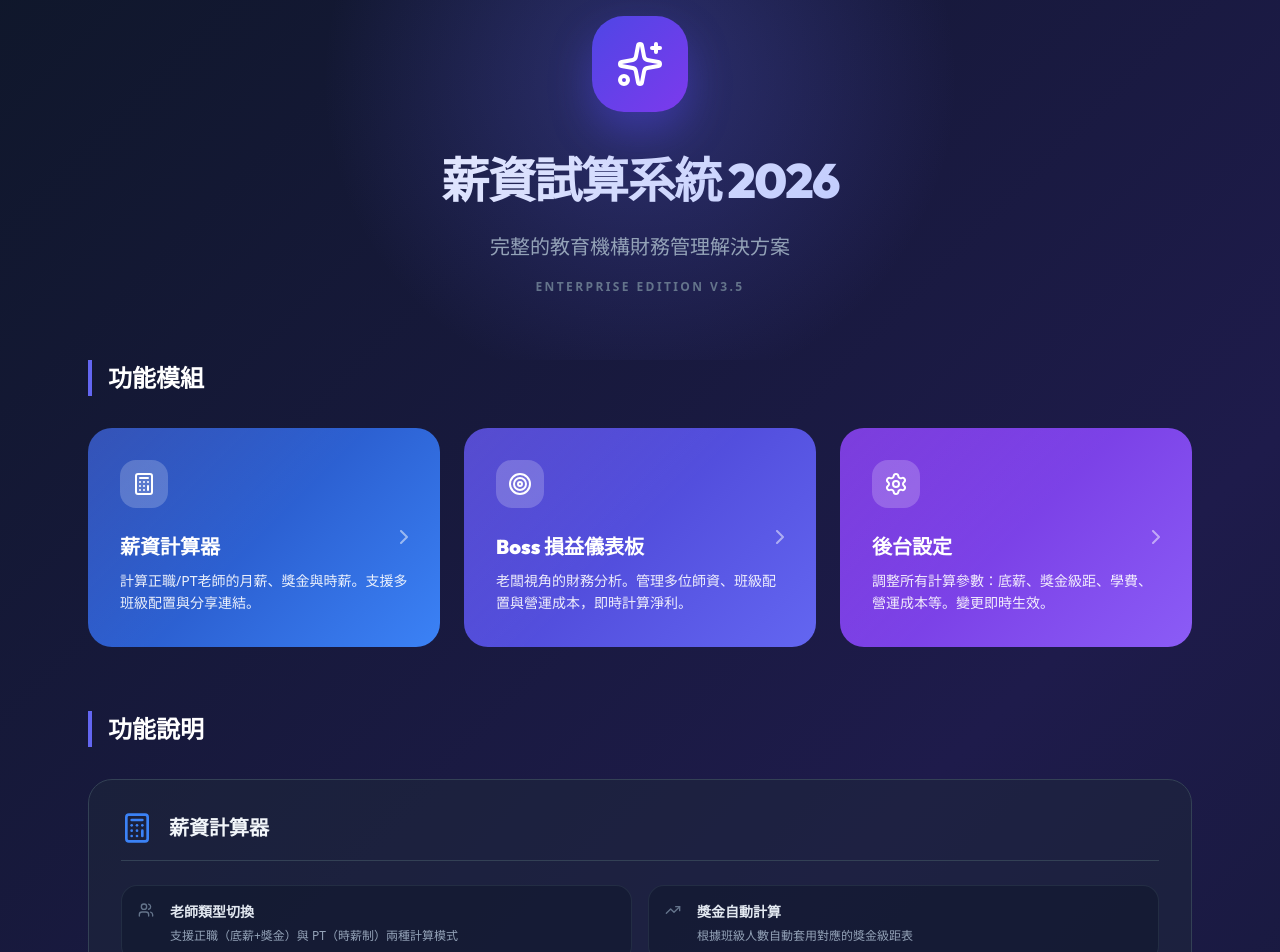
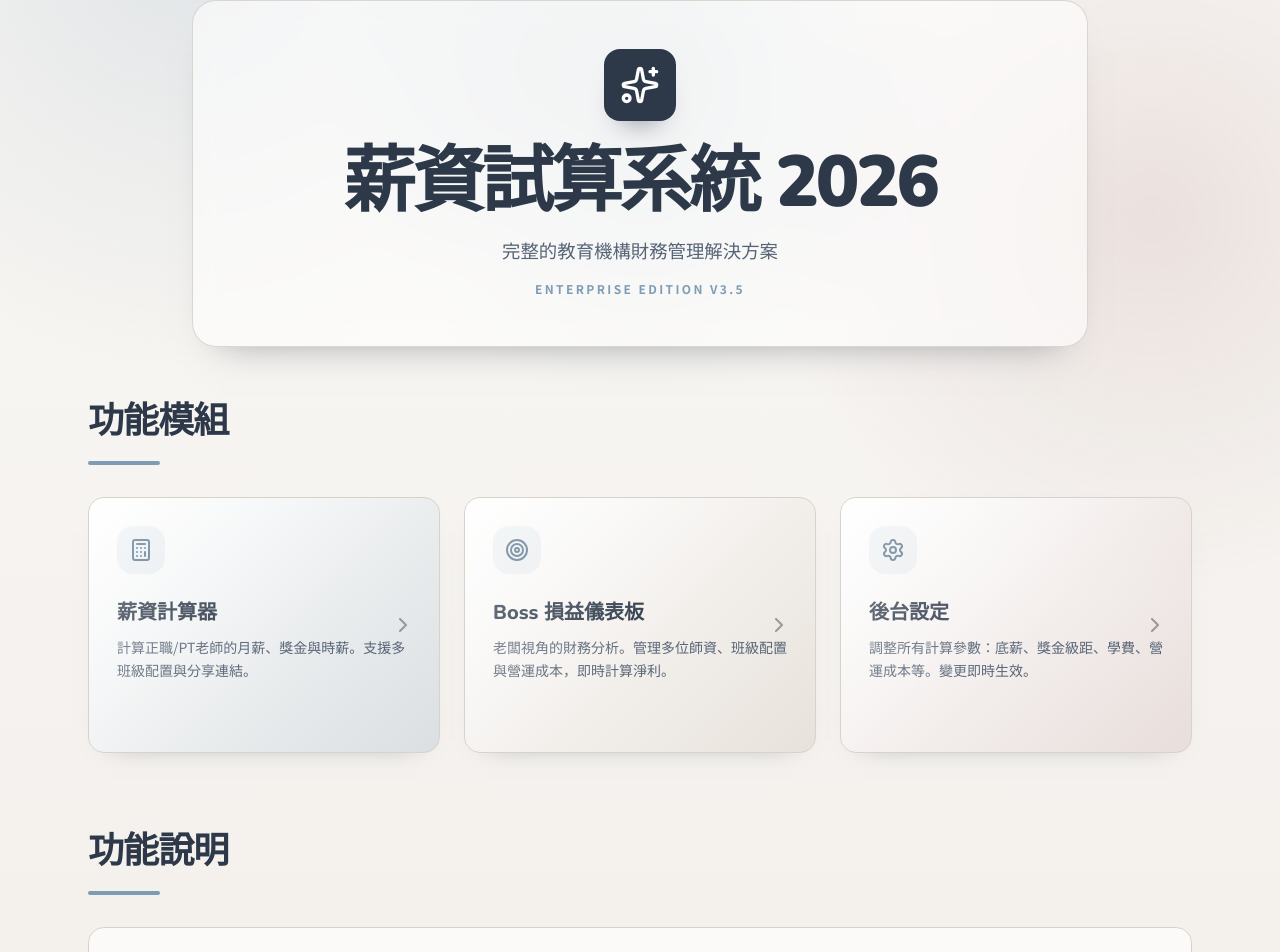
Before and after one commit to ting07081010-ui/salary-calculator-2026, a React (Vite) app: page / in a window 1280 px wide. Shown: the part 80-1032 px from the top of the page. Built offline with nearby package versions, Linux system fonts and the light colour scheme.

Commit message:
style: align salary calculator with moosie theme
Amp-Thread-ID: https://ampcode.com/threads/T-019e2641-caed-7393-9748-067acb42b086
Co-authored-by: Amp <amp@ampcode.com>

```diff
--- a/src/components/home/HomePage.css
+++ b/src/components/home/HomePage.css
@@ -4,15 +4,18 @@
 
 .home-container {
     min-height: 100vh;
-    background: linear-gradient(135deg, #0f172a 0%, #1e1b4b 50%, #0f172a 100%);
-    color: #f1f5f9;
-    font-family: system-ui, -apple-system, BlinkMacSystemFont, 'Segoe UI', Roboto, sans-serif;
+    background:
+        radial-gradient(circle at 15% 0%, rgba(126, 156, 180, 0.2), transparent 28rem),
+        radial-gradient(circle at 90% 12%, rgba(140, 79, 79, 0.12), transparent 24rem),
+        linear-gradient(180deg, #f9f7f4 0%, #f3f0ec 48%, #eee8df 100%);
+    color: #2d3949;
+    font-family: var(--font-sans, 'Noto Sans TC', 'Nunito', system-ui, sans-serif);
 }
 
 /* === Hero === */
 .home-hero {
     position: relative;
-    padding: 6rem 2rem 4rem;
+    padding: 5rem 1.5rem 3rem;
     text-align: center;
     overflow: hidden;
 }
@@ -24,51 +27,58 @@
     transform: translateX(-50%);
     width: 40rem;
     height: 40rem;
-    background: radial-gradient(circle, rgba(99, 102, 241, 0.3) 0%, transparent 70%);
+    background: radial-gradient(circle, rgba(126, 156, 180, 0.22) 0%, transparent 70%);
     pointer-events: none;
 }
 
 .home-hero-content {
     position: relative;
     z-index: 10;
+    max-width: 56rem;
+    margin: 0 auto;
+    padding: 3rem 1.5rem;
+    background: rgba(255, 255, 255, 0.58);
+    border: 1px solid rgba(217, 210, 201, 0.9);
+    border-radius: 1.5rem;
+    box-shadow: 0 22px 36px -28px rgba(45, 57, 73, 0.5);
+    backdrop-filter: blur(12px);
 }
 
 .home-logo {
     display: inline-flex;
-    padding: 1.5rem;
-    background: linear-gradient(135deg, #4f46e5, #7c3aed);
-    border-radius: 2rem;
-    margin-bottom: 2rem;
-    box-shadow: 0 20px 40px rgba(79, 70, 229, 0.4);
+    padding: 1rem;
+    background: #2d3949;
+    border-radius: 1rem;
+    margin-bottom: 1.5rem;
+    box-shadow: 0 18px 28px -18px rgba(45, 57, 73, 0.6);
 }
 
 .home-logo-icon {
-    width: 3rem;
-    height: 3rem;
+    width: 2.5rem;
+    height: 2.5rem;
     color: white;
 }
 
 .home-title {
-    font-size: 3rem;
+    font-size: clamp(2.4rem, 7vw, 4.5rem);
     font-weight: 900;
-    letter-spacing: -0.03em;
+    letter-spacing: -0.04em;
     margin-bottom: 1rem;
-    background: linear-gradient(135deg, #fff 0%, #a5b4fc 100%);
-    -webkit-background-clip: text;
-    -webkit-text-fill-color: transparent;
-    background-clip: text;
+    color: #2d3949;
+    line-height: 1.05;
 }
 
 .home-subtitle {
-    font-size: 1.25rem;
-    color: #94a3b8;
-    margin-bottom: 1rem;
+    max-width: 38rem;
+    margin: 0 auto 1rem;
+    font-size: 1.15rem;
+    color: #576475;
 }
 
 .home-version {
     font-size: 0.75rem;
     font-weight: 700;
-    color: #64748b;
+    color: #7e9cb4;
     text-transform: uppercase;
     letter-spacing: 0.2em;
 }
@@ -77,21 +87,32 @@
 .home-main {
     max-width: 72rem;
     margin: 0 auto;
-    padding: 0 1.5rem 4rem;
+    padding: 0 1.5rem 4.5rem;
 }
 
 .home-section-title {
-    font-size: 1.5rem;
+    font-size: clamp(1.6rem, 3vw, 2.25rem);
     font-weight: 800;
-    color: white;
+    color: #2d3949;
     margin-bottom: 2rem;
-    padding-left: 1rem;
-    border-left: 4px solid #6366f1;
+    padding-left: 0;
+    border-left: 0;
+    letter-spacing: -0.025em;
+}
+
+.home-section-title::after {
+    content: '';
+    display: block;
+    width: 4.5rem;
+    height: 0.25rem;
+    margin-top: 0.75rem;
+    border-radius: 9999px;
+    background: #7e9cb4;
 }
 
 /* === Navigation Cards === */
 .home-nav-section {
-    margin-bottom: 4rem;
+    margin-bottom: 4.5rem;
 }
 
 .home-nav-grid {
@@ -108,47 +129,51 @@
 .home-nav-card {
     display: flex;
     flex-direction: column;
-    padding: 2rem;
-    border-radius: 1.5rem;
+    min-height: 16rem;
+    padding: 1.75rem;
+    border-radius: 1rem;
     text-decoration: none;
-    color: white;
+    color: #2d3949;
     transition: all 0.3s;
     position: relative;
     overflow: hidden;
+    border: 1px solid #d9d2c9;
+    box-shadow: 0 12px 26px -24px rgba(45, 57, 73, 0.55);
 }
 
 .home-nav-card::before {
     content: '';
     position: absolute;
     inset: 0;
-    background: linear-gradient(135deg, rgba(255, 255, 255, 0.1) 0%, transparent 50%);
+    background: linear-gradient(135deg, rgba(255, 255, 255, 0.42) 0%, transparent 58%);
     pointer-events: none;
 }
 
 .home-nav-card:hover {
     transform: translateY(-4px);
-    box-shadow: 0 20px 40px rgba(0, 0, 0, 0.3);
+    box-shadow: 0 22px 34px -24px rgba(45, 57, 73, 0.62);
 }
 
 .home-nav-card.card-blue {
-    background: linear-gradient(135deg, #1e40af, #3b82f6);
+    background: linear-gradient(135deg, #ffffff 0%, rgba(126, 156, 180, 0.22) 100%);
 }
 
 .home-nav-card.card-indigo {
-    background: linear-gradient(135deg, #4338ca, #6366f1);
+    background: linear-gradient(135deg, #ffffff 0%, rgba(231, 225, 218, 0.95) 100%);
 }
 
 .home-nav-card.card-purple {
-    background: linear-gradient(135deg, #6d28d9, #8b5cf6);
+    background: linear-gradient(135deg, #ffffff 0%, rgba(140, 79, 79, 0.12) 100%);
 }
 
 .home-nav-icon {
     width: 3rem;
     height: 3rem;
     padding: 0.75rem;
-    background: rgba(255, 255, 255, 0.2);
+    background: rgba(126, 156, 180, 0.12);
     border-radius: 1rem;
     margin-bottom: 1.5rem;
+    color: #536f89;
 }
 
 .home-nav-icon svg {
@@ -160,11 +185,12 @@
     font-size: 1.25rem;
     font-weight: 800;
     margin-bottom: 0.5rem;
+    color: #2d3949;
 }
 
 .home-nav-content p {
     font-size: 0.875rem;
-    opacity: 0.9;
+    color: #576475;
     line-height: 1.6;
     flex: 1;
 }
@@ -176,7 +202,7 @@
     transform: translateY(-50%);
     width: 1.5rem;
     height: 1.5rem;
-    opacity: 0.5;
+    opacity: 0.45;
     transition: all 0.3s;
 }
 
@@ -191,11 +217,13 @@
 }
 
 .home-feature-block {
-    background: rgba(30, 41, 59, 0.5);
-    border: 1px solid #334155;
-    border-radius: 1.5rem;
-    padding: 2rem;
+    background: rgba(255, 255, 255, 0.66);
+    border: 1px solid #d9d2c9;
+    border-radius: 1rem;
+    padding: 1.5rem;
     margin-bottom: 1.5rem;
+    box-shadow: 0 10px 22px -24px rgba(45, 57, 73, 0.45);
+    backdrop-filter: blur(10px);
 }
 
 .home-feature-header {
@@ -204,7 +232,7 @@
     gap: 1rem;
     margin-bottom: 1.5rem;
     padding-bottom: 1rem;
-    border-bottom: 1px solid #334155;
+    border-bottom: 1px solid #d9d2c9;
 }
 
 .home-feature-icon {
@@ -215,6 +243,7 @@
 .home-feature-header h3 {
     font-size: 1.25rem;
     font-weight: 800;
+    color: #2d3949;
 }
 
 .home-feature-grid {
@@ -232,26 +261,26 @@
     display: flex;
     gap: 1rem;
     padding: 1rem;
-    background: rgba(15, 23, 42, 0.5);
+    background: rgba(243, 240, 236, 0.78);
     border-radius: 1rem;
-    border: 1px solid rgba(51, 65, 85, 0.5);
+    border: 1px solid rgba(217, 210, 201, 0.8);
 }
 
 .home-feature-item svg {
     flex-shrink: 0;
-    color: #64748b;
+    color: #7e9cb4;
 }
 
 .home-feature-item h4 {
     font-size: 0.875rem;
     font-weight: 700;
-    color: #e2e8f0;
+    color: #2d3949;
     margin-bottom: 0.25rem;
 }
 
 .home-feature-item p {
     font-size: 0.75rem;
-    color: #94a3b8;
+    color: #576475;
     line-height: 1.5;
 }
 
@@ -275,8 +304,8 @@
     display: flex;
     gap: 1rem;
     padding: 1.5rem;
-    background: rgba(30, 41, 59, 0.3);
-    border: 1px solid #334155;
+    background: rgba(255, 255, 255, 0.66);
+    border: 1px solid #d9d2c9;
     border-radius: 1rem;
 }
 
@@ -286,22 +315,24 @@
     display: flex;
     align-items: center;
     justify-content: center;
-    background: linear-gradient(135deg, #4f46e5, #7c3aed);
+    background: #2d3949;
     border-radius: 0.75rem;
     font-size: 1.25rem;
     font-weight: 900;
     flex-shrink: 0;
+    color: white;
 }
 
 .home-step-content h4 {
     font-size: 1rem;
     font-weight: 700;
     margin-bottom: 0.25rem;
+    color: #2d3949;
 }
 
 .home-step-content p {
     font-size: 0.875rem;
-    color: #94a3b8;
+    color: #576475;
     line-height: 1.5;
 }
 
@@ -309,25 +340,25 @@
 .home-footer {
     text-align: center;
     padding: 2rem;
-    border-top: 1px solid #1e293b;
+    border-top: 1px solid #d9d2c9;
 }
 
 .home-footer span {
     font-size: 0.75rem;
-    color: #64748b;
+    color: #8390a0;
     text-transform: uppercase;
     letter-spacing: 0.1em;
 }
 
 /* === Utilities === */
 .text-blue {
-    color: #3b82f6;
+    color: #7e9cb4;
 }
 
 .text-indigo {
-    color: #6366f1;
+    color: #536f89;
 }
 
 .text-purple {
-    color: #8b5cf6;
+    color: #8c4f4f;
 }
--- a/src/index.css
+++ b/src/index.css
@@ -3,40 +3,42 @@
  * 使用 CSS 變數與模組化設計
  */
 
+@import url('https://fonts.googleapis.com/css2?family=Noto+Sans+TC:wght@400;500;700;900&family=Nunito:wght@600;700;800;900&display=swap');
+
 /* === CSS 變數 === */
 :root {
   /* 色彩系統 */
-  --color-slate-50: #f8fafc;
-  --color-slate-100: #f1f5f9;
-  --color-slate-200: #e2e8f0;
-  --color-slate-300: #cbd5e1;
-  --color-slate-400: #94a3b8;
-  --color-slate-500: #64748b;
-  --color-slate-600: #475569;
-  --color-slate-700: #334155;
-  --color-slate-800: #1e293b;
-  --color-slate-900: #0f172a;
+  --color-slate-50: #f3f0ec;
+  --color-slate-100: #e7e1da;
+  --color-slate-200: #d9d2c9;
+  --color-slate-300: #c8bfb3;
+  --color-slate-400: #8390a0;
+  --color-slate-500: #576475;
+  --color-slate-600: #465467;
+  --color-slate-700: #2d3949;
+  --color-slate-800: #263241;
+  --color-slate-900: #1f2a38;
 
-  --color-indigo-50: rgba(238, 242, 255, 0.2);
-  --color-indigo-100: #e0e7ff;
-  --color-indigo-500: #6366f1;
-  --color-indigo-600: #4f46e5;
-  --color-indigo-700: #4338ca;
-  --color-indigo-800: #3730a3;
+  --color-indigo-50: rgba(126, 156, 180, 0.1);
+  --color-indigo-100: rgba(126, 156, 180, 0.24);
+  --color-indigo-500: #7e9cb4;
+  --color-indigo-600: #6f8fa9;
+  --color-indigo-700: #536f89;
+  --color-indigo-800: #2d3949;
 
-  --color-amber-50: rgba(255, 251, 235, 0.5);
-  --color-amber-100: #fef3c7;
-  --color-amber-200: #fde68a;
-  --color-amber-500: #f59e0b;
-  --color-amber-600: #d97706;
-  --color-amber-700: #b45309;
-  --color-amber-900: #78350f;
+  --color-amber-50: rgba(140, 79, 79, 0.08);
+  --color-amber-100: rgba(140, 79, 79, 0.18);
+  --color-amber-200: rgba(140, 79, 79, 0.3);
+  --color-amber-500: #a76662;
+  --color-amber-600: #8c4f4f;
+  --color-amber-700: #743f42;
+  --color-amber-900: #4e2d31;
 
-  --color-emerald-50: rgba(236, 253, 245, 0.2);
-  --color-emerald-100: #d1fae5;
-  --color-emerald-500: #10b981;
-  --color-emerald-600: #059669;
-  --color-emerald-700: #047857;
+  --color-emerald-50: rgba(126, 156, 180, 0.1);
+  --color-emerald-100: rgba(126, 156, 180, 0.24);
+  --color-emerald-500: #7e9cb4;
+  --color-emerald-600: #6f8fa9;
+  --color-emerald-700: #536f89;
 
   --color-rose-50: #fff1f2;
   --color-rose-500: #f43f5e;
@@ -55,20 +57,20 @@
   /* 圓角 */
   --radius-sm: 0.375rem;
   --radius-md: 0.5rem;
-  --radius-lg: 0.75rem;
-  --radius-xl: 1rem;
-  --radius-2xl: 1.5rem;
-  --radius-3xl: 2rem;
+  --radius-lg: 0.625rem;
+  --radius-xl: 0.75rem;
+  --radius-2xl: 1rem;
+  --radius-3xl: 1.5rem;
 
   /* 陰影 */
   --shadow-sm: 0 1px 2px 0 rgb(0 0 0 / 0.05);
-  --shadow-md: 0 4px 6px -1px rgb(0 0 0 / 0.1);
-  --shadow-lg: 0 10px 15px -3px rgb(0 0 0 / 0.1);
-  --shadow-xl: 0 20px 25px -5px rgb(0 0 0 / 0.1);
+  --shadow-md: 0 8px 18px -16px rgb(45 57 73 / 0.45);
+  --shadow-lg: 0 16px 30px -22px rgb(45 57 73 / 0.55);
+  --shadow-xl: 0 22px 36px -24px rgb(45 57 73 / 0.55);
 
   /* 字體 */
-  --font-sans: 'Inter', system-ui, -apple-system, BlinkMacSystemFont, 'Segoe UI', Roboto, sans-serif;
-  --font-display: 'Outfit', system-ui, -apple-system, sans-serif;
+  --font-sans: 'Noto Sans TC', 'Nunito', system-ui, -apple-system, BlinkMacSystemFont, 'Segoe UI', sans-serif;
+  --font-display: 'Nunito', 'Noto Sans TC', system-ui, -apple-system, sans-serif;
 }
 
 /* === 基礎樣式 === */
@@ -80,7 +82,9 @@
 
 body {
   font-family: var(--font-sans);
-  background-color: var(--color-slate-50);
+  background:
+    radial-gradient(circle at top left, rgba(126, 156, 180, 0.18), transparent 28rem),
+    linear-gradient(180deg, #f9f7f4 0%, var(--color-slate-50) 42%, #eee8df 100%);
   color: var(--color-slate-800);
   line-height: 1.5;
   -webkit-font-smoothing: antialiased;
@@ -99,6 +103,7 @@ h6 {
 .app-container {
   min-height: 100vh;
   padding-bottom: 5rem;
+  color: var(--color-slate-700);
 }
 
 @media (min-width: 640px) {
@@ -109,7 +114,9 @@ h6 {
 
 /* === 導覽列 === */
 .header {
-  background: white;
+  background: rgba(243, 240, 236, 0.88);
+  backdrop-filter: blur(16px);
+  -webkit-backdrop-filter: blur(16px);
   border-bottom: 1px solid var(--color-slate-200);
   position: sticky;
   top: 0;
@@ -118,9 +125,9 @@ h6 {
 }
 
 .header-content {
-  max-width: 56rem;
+  max-width: 72rem;
   margin: 0 auto;
-  padding: var(--spacing-3) var(--spacing-4);
+  padding: var(--spacing-3) var(--spacing-5);
   display: flex;
   flex-direction: column;
   gap: var(--spacing-3);
@@ -144,7 +151,7 @@ h6 {
 .header-title h1 {
   font-size: 1.125rem;
   font-weight: 900;
-  color: var(--color-slate-800);
+  color: var(--color-slate-700);
   letter-spacing: -0.025em;
 }
 
@@ -155,7 +162,7 @@ h6 {
 }
 
 .header-icon {
-  background: var(--color-indigo-600);
+  background: var(--color-slate-700);
   padding: var(--spacing-2);
   border-radius: var(--radius-lg);
   box-shadow: var(--shadow-md);
@@ -182,16 +189,16 @@ h6 {
 /* 模式切換 */
 .mode-toggle {
   display: flex;
-  background: var(--color-slate-100);
+  background: rgba(255, 255, 255, 0.62);
   padding: var(--spacing-1);
-  border-radius: var(--radius-xl);
+  border-radius: 9999px;
   border: 1px solid var(--color-slate-200);
   flex-shrink: 0;
 }
 
 .mode-btn {
   padding: var(--spacing-2) var(--spacing-3);
-  border-radius: var(--radius-lg);
+  border-radius: 9999px;
   font-size: 0.75rem;
   font-weight: 900;
   color: var(--color-slate-500);
@@ -229,9 +236,9 @@ h6 {
 
 .toolbar-btn {
   padding: var(--spacing-2);
-  background: white;
+  background: rgba(255, 255, 255, 0.78);
   border: 1px solid var(--color-slate-200);
-  border-radius: var(--radius-xl);
+  border-radius: 9999px;
   color: var(--color-slate-600);
   box-shadow: var(--shadow-sm);
   display: flex;
@@ -242,7 +249,8 @@ h6 {
 }
 
 .toolbar-btn:hover {
-  background: var(--color-slate-50);
+  background: white;
+  color: var(--color-slate-800);
 }
 
 .toolbar-btn-text {
@@ -259,9 +267,9 @@ h6 {
 
 /* === 主內容區 === */
 .main-content {
-  max-width: 56rem;
+  max-width: 72rem;
   margin: 0 auto;
-  padding: var(--spacing-6) var(--spacing-3);
+  padding: var(--spacing-8) var(--spacing-5);
   display: flex;
   flex-direction: column;
   gap: var(--spacing-6);
@@ -302,7 +310,8 @@ h6 {
 }
 
 .dashboard-card {
-  background: white;
+  background: rgba(255, 255, 255, 0.78);
+  backdrop-filter: blur(10px);
   padding: var(--spacing-5);
   border-radius: var(--radius-2xl);
   box-shadow: var(--shadow-sm);
@@ -319,7 +328,7 @@ h6 {
 .dashboard-label {
   font-size: 0.625rem;
   font-weight: 700;
-  color: var(--color-slate-400);
+  color: var(--color-slate-500);
   text-transform: uppercase;
   letter-spacing: 0.1em;
 }
@@ -334,7 +343,7 @@ h6 {
 .dashboard-number {
   font-size: 1.875rem;
   font-weight: 900;
-  color: var(--color-slate-700);
+  color: var(--color-slate-800);
 }
 
 @media (min-width: 640px) {
@@ -369,11 +378,11 @@ h6 {
 }
 
 .bg-indigo-gradient {
-  background: linear-gradient(to bottom right, var(--color-indigo-600), var(--color-indigo-800));
+  background: linear-gradient(135deg, var(--color-slate-700), var(--color-indigo-600));
 }
 
 .bg-amber-gradient {
-  background: linear-gradient(to bottom right, var(--color-amber-600), var(--color-amber-700));
+  background: linear-gradient(135deg, var(--color-amber-600), var(--color-slate-700));
 }
 
 .dashboard-highlight-content {
@@ -426,11 +435,12 @@ h6 {
   display: flex;
   justify-content: space-between;
   align-items: center;
-  padding: 0 var(--spacing-1);
+  gap: var(--spacing-4);
+  padding: 0;
 }
 
 .config-title {
-  font-size: 1rem;
+  font-size: 1.125rem;
   font-weight: 900;
   color: var(--color-slate-700);
   display: flex;
@@ -450,7 +460,7 @@ h6 {
 }
 
 .add-class-btn {
-  background: var(--color-slate-900);
+  background: var(--color-slate-700);
   color: white;
   padding: var(--spacing-2) var(--spacing-4);
   border-radius: var(--radius-xl);
@@ -473,7 +483,8 @@ h6 {
 }
 
 .add-class-btn:hover:not(:disabled) {
-  background: black;
+  background: var(--color-slate-900);
+  transform: translateY(-1px);
 }
 
 .add-class-btn:disabled {
@@ -581,7 +592,7 @@ h6 {
 .class-list {
   display: flex;
   flex-direction: column;
-  gap: var(--spacing-4);
+  gap: var(--spacing-5);
 }
 
 @media (min-width: 640px) {
@@ -592,7 +603,8 @@ h6 {
 
 /* === 班級卡片 === */
 .class-card {
-  background: white;
+  background: rgba(255, 255, 255, 0.82);
+  backdrop-filter: blur(10px);
   border-radius: var(--radius-2xl);
   padding: var(--spacing-5);
   box-shadow: var(--shadow-sm);
@@ -609,7 +621,8 @@ h6 {
 }
 
 .class-card:hover {
-  box-shadow: var(--shadow-md);
+  box-shadow: var(--shadow-lg);
+  transform: translateY(-1px);
 }
 
 .class-card-header {
@@ -636,7 +649,7 @@ h6 {
   width: 2.5rem;
   height: 2.5rem;
   border-radius: var(--radius-xl);
-  background: var(--color-slate-50);
+  background: rgba(126, 156, 180, 0.1);
   display: flex;
   align-items: center;
   justify-content: center;
@@ -672,7 +685,7 @@ h6 {
   background: transparent;
   font-size: 1.125rem;
   font-weight: 900;
-  color: var(--color-slate-800);
+  color: var(--color-slate-700);
   border: none;
   padding: 0;
   cursor: pointer;
@@ -689,16 +702,16 @@ h6 {
 
 .frequency-toggle {
   display: flex;
-  background: var(--color-slate-100);
+  background: rgba(243, 240, 236, 0.8);
   padding: 2px;
-  border-radius: var(--radius-lg);
+  border-radius: 9999px;
   border: 1px solid var(--color-slate-200);
   flex-shrink: 0;
 }
 
 .frequency-btn {
   padding: var(--spacing-1) var(--spacing-2);
-  border-radius: var(--radius-md);
+  border-radius: 9999px;
   font-size: 0.625rem;
   font-weight: 900;
   color: var(--color-slate-400);
@@ -734,7 +747,7 @@ h6 {
 
 .stage-badge {
   padding: 2px var(--spacing-2);
-  border-radius: 4px;
+  border-radius: 9999px;
   font-size: 0.5625rem;
   font-weight: 900;
   border: 1px solid var(--color-slate-100);
@@ -870,7 +883,7 @@ h6 {
   display: flex;
   justify-content: space-between;
   align-items: center;
-  background: var(--color-slate-50);
+  background: rgba(243, 240, 236, 0.72);
   padding: var(--spacing-3);
   border-radius: var(--radius-xl);
   border: 1px solid var(--color-slate-100);
@@ -1001,7 +1014,7 @@ h6 {
   bottom: 0;
   left: 0;
   right: 0;
-  background: rgba(255, 255, 255, 0.9);
+  background: rgba(243, 240, 236, 0.9);
   backdrop-filter: blur(12px);
   border-top: 1px solid var(--color-slate-200);
   padding: var(--spacing-3);
```
